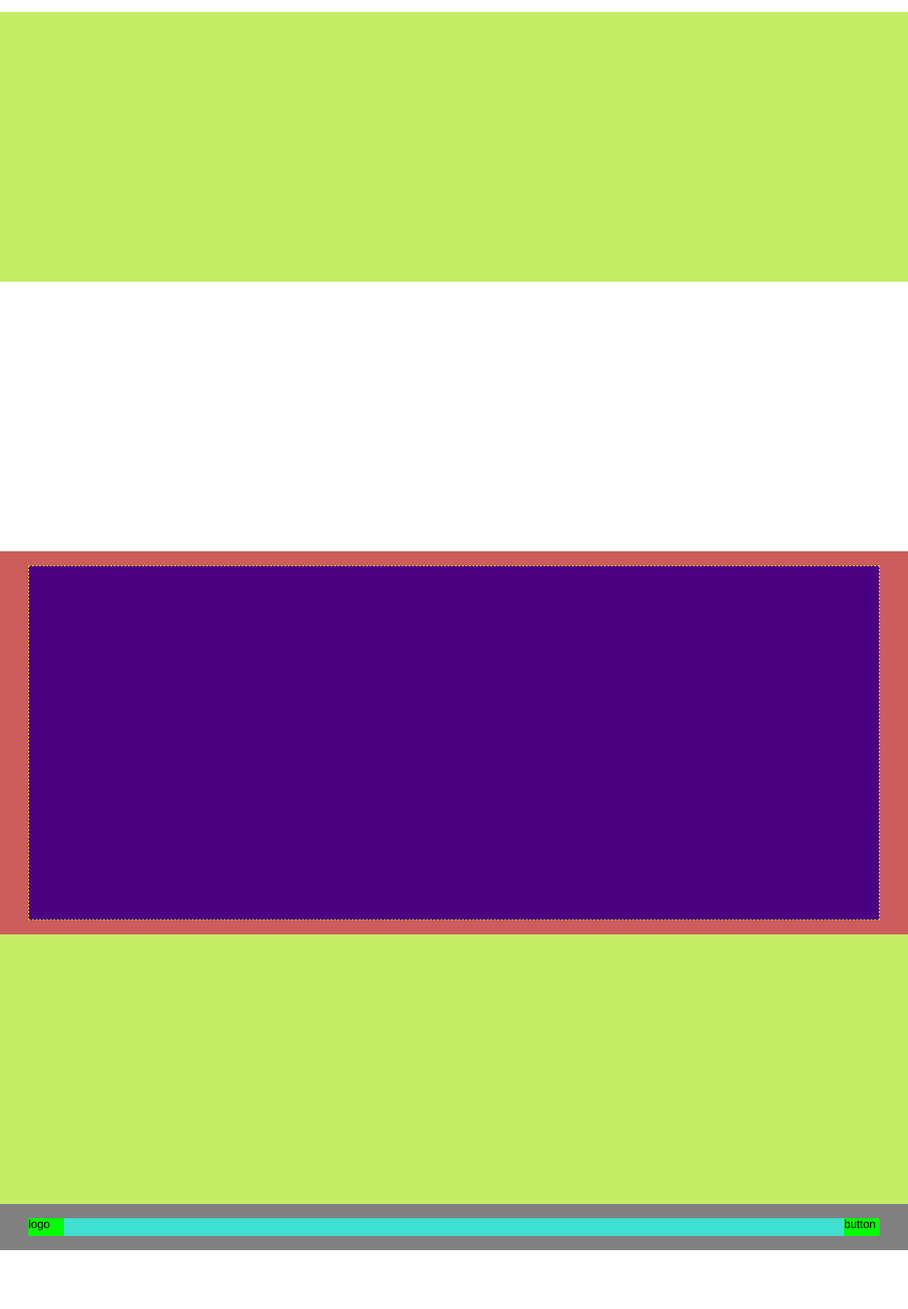
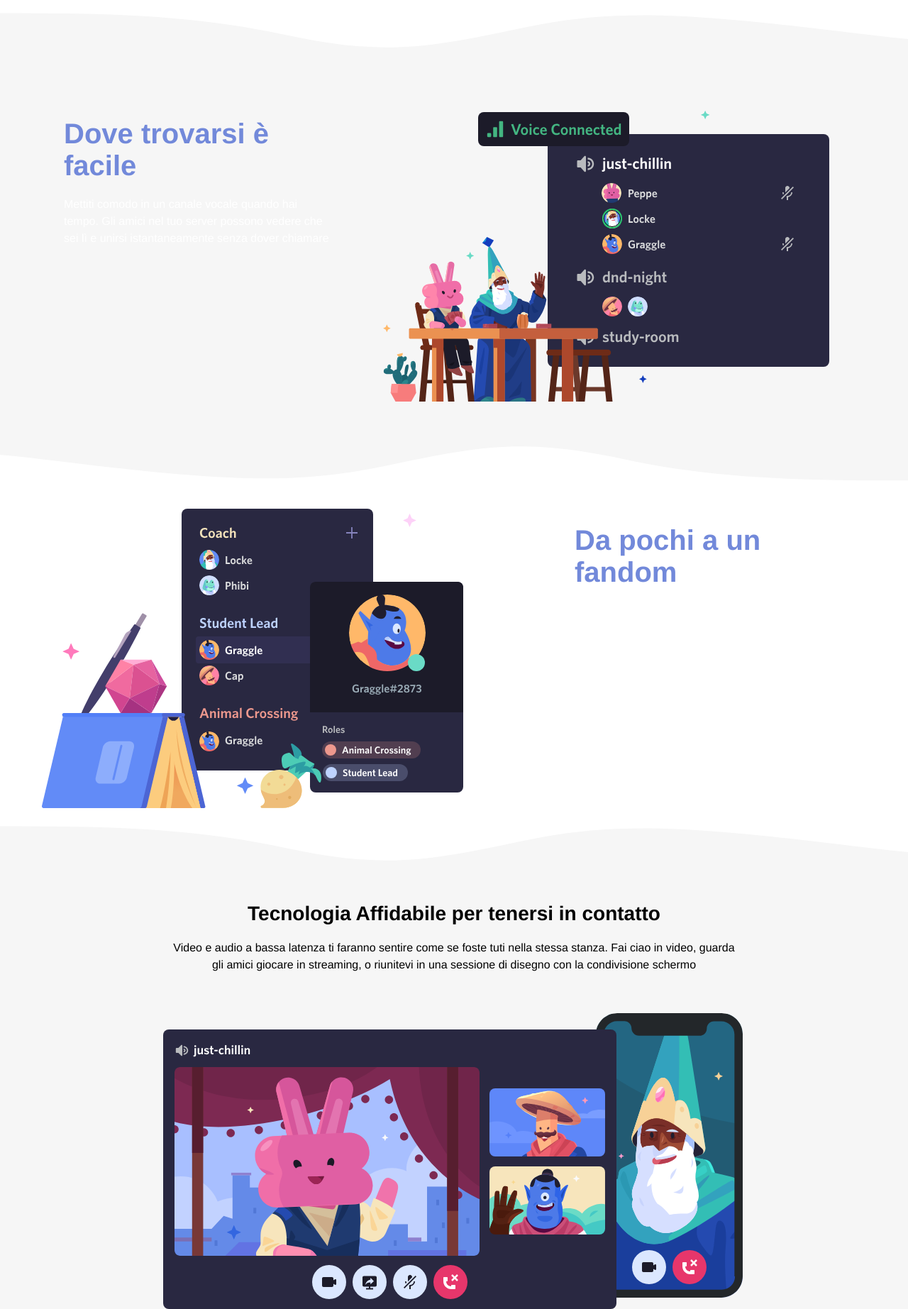
Before and after one commit to lembogeorgex/htmlcss-discord, a plain HTML site: page index.html in a window 1280 px wide. Shown: the part 897-2742 px from the top of the page at 71% size. Before the commit the page ends 2659 px from the top, so only its background shows below. Drawn offline with Linux system fonts and the light colour scheme.

Commit message:
update / footer prep

```diff
--- a/css/style.css
+++ b/css/style.css
@@ -1,9 +1,13 @@
 /* Generics */
+
+body{
+    font-family: Whitney, 'Helvetica Neue', Helvetica, Arial, sans-serif;
+}
+
 *{
     margin: 0;
     padding: 0;
     box-sizing: border-box;
-    font-family: sans-serif;
 }
 
 p{
@@ -26,7 +30,7 @@ header{
 }
 
 footer{
-    background-color: gray;
+    background-color: #23272A
 }
 /* Utilities */
 
@@ -95,11 +99,12 @@ h1{
 .xxlarge{
     width: 100%;
     min-height: 500px;
-    background-color:indigo;
-    border: 1px dashed yellow;
+    text-align: center;
 }
 
-
+.xxlarge h1{
+    font-size: 28px;
+}
 /* Header */
 
 nav{
@@ -141,17 +146,24 @@ a{
 
 }
 
+
+.mac-download{
+    color: white;
+    background-color: #8EA1E1;
+    border: 1px solid transparent;
+    border-radius: 30px;
+    padding: 10px 20px;
+    margin-top: 5px;
+    margin-bottom: 5px;
+}
 /* Sections relative properties*/
 
 .negative{
-    background-color: rgb(196, 237, 100);
+    background-color: rgb(246,246,246);
 
 }
 
-.big{
-    background-color: indianred;
 
-}
 
 #smallfooter{
     width: 100%;
@@ -185,3 +197,37 @@ background-color: rgb(35,39,42);
 color: white;
 
 }
+
+/* Grey Section Properties */
+
+.wave{
+    display: block;
+    color:rgb(246,246,246);
+}
+
+.wave-rotate{
+    rotate: 0.5turn;
+    display: block;
+    color:rgb(246,246,246);
+}
+
+
+.med h1{
+    color: rgb(114,137,218);
+    font-size: 2.5rem;
+}
+
+.med img{
+    width: 25px;
+    display: inline-block;
+}
+
+.xxlarge p{
+   margin-left: 200px;
+   margin-right: 200px;
+}
+
+.med p{
+    display: inline-block;
+    color: white;
+}
--- a/index.html
+++ b/index.html
@@ -1,5 +1,5 @@
 <!DOCTYPE html>
-<html lang="en">
+<html lang="it">
   <head>
     <meta charset="UTF-8" />
     <meta http-equiv="X-UA-Compatible" content="IE=edge" />
@@ -75,30 +75,96 @@
         </div>
       </div>
     </div>
-
+    <svg
+      class="wave"
+      version="1.1"
+      xmlns="http://www.w3.org/2000/svg"
+      viewBox="0 0 1440 100"
+      preserveAspectRatio="none"
+    >
+      <path
+        class="wavePath-haxJK1 animationPaused-2hZ4IO"
+        d="M826.337463,25.5396311 C670.970254,58.655965 603.696181,68.7870267 447.802481,35.1443383 C293.342778,1.81111414 137.33377,1.81111414 0,1.81111414 L0,150 L1920,150 L1920,1.81111414 C1739.53523,-16.6853983 1679.86404,73.1607868 1389.7826,37.4859505 C1099.70117,1.81111414 981.704672,-7.57670281 826.337463,25.5396311 Z"
+        fill="currentColor"
+      ></path>
+    </svg>
     <div class="negative">
       <div class="container flex">
-        <div class="med"></div>
-        <div class="large"></div>
+        <div class="med">
+          <h1>Dove trovarsi è facile</h1>
+          <p>
+            Mettiti comodo in un canale vocale quando hai tempo. Gli amici nel
+            tuo server possono vedere che sei lì e unirsi istantaneamente senza
+            dover chiamare
+          </p>
+        </div>
+        <div class="large"><img src="img/item2.svg" alt="" /></div>
+      </div>
+    </div>
+    <svg
+      class="wave-rotate"
+      version="1.1"
+      xmlns="http://www.w3.org/2000/svg"
+      viewBox="0 0 1440 100"
+      preserveAspectRatio="none"
+    >
+      <path
+        class="wavePath-haxJK1 animationPaused-2hZ4IO"
+        d="M826.337463,25.5396311 C670.970254,58.655965 603.696181,68.7870267 447.802481,35.1443383 C293.342778,1.81111414 137.33377,1.81111414 0,1.81111414 L0,150 L1920,150 L1920,1.81111414 C1739.53523,-16.6853983 1679.86404,73.1607868 1389.7826,37.4859505 C1099.70117,1.81111414 981.704672,-7.57670281 826.337463,25.5396311 Z"
+        fill="currentColor"
+      ></path>
+    </svg>
+    <div class="positive">
+      <div class="container flex">
+        <div class="large"><img src="img/item3.svg" alt="" /></div>
+        <div class="med">
+          <h1>Da pochi a un fandom</h1>
+          <p>
+            Dai inizio a una community di qualsiasi dimensione con strumenti di
+            moderazione e accesso ai membri personalizzabile. Concedi ai membri
+            poteri speciali, crea canali privati, e molto altro.
+          </p>
+        </div>
+      </div>
+    </div>
+    <svg
+      class="wave"
+      version="1.1"
+      xmlns="http://www.w3.org/2000/svg"
+      viewBox="0 0 1440 100"
+      preserveAspectRatio="none"
+    >
+      <path
+        class="wavePath-haxJK1 animationPaused-2hZ4IO"
+        d="M826.337463,25.5396311 C670.970254,58.655965 603.696181,68.7870267 447.802481,35.1443383 C293.342778,1.81111414 137.33377,1.81111414 0,1.81111414 L0,150 L1920,150 L1920,1.81111414 C1739.53523,-16.6853983 1679.86404,73.1607868 1389.7826,37.4859505 C1099.70117,1.81111414 981.704672,-7.57670281 826.337463,25.5396311 Z"
+        fill="currentColor"
+      ></path>
+    </svg>
+    <div class="negative">
+      <div class="container flex">
+        <div class="xxlarge">
+          <h1>Tecnologia Affidabile per tenersi in contatto</h1>
+          <p>
+            Video e audio a bassa latenza ti faranno sentire come se foste tuti
+            nella stessa stanza. Fai ciao in video, guarda gli amici giocare in
+            streaming, o riunitevi in una sessione di disegno con la
+            condivisione schermo
+          </p>
+          <img src="img/item4-big.svg" alt="" />
+          <img src="img/stars.svg" alt="" />
+          <h1>Pronto a iniziare la tua avventura?</h1>
+          <button class="mac-download">&DownArrow; Scarica per Mac</button>
+        </div>
       </div>
     </div>
 
-    <div class="positive">
+    <footer>
       <div class="container flex">
-        <div class="large"></div>
-        <div class="med"></div>
-      </div>
-    </div>
-
-    <div class="big">
-      <div class="container flex">
-        <div class="xxlarge"></div>
-      </div>
-    </div>
-
-    <footer class="negative">
-      <div class="container flex">
-        <div class="med"></div>
+        <div class="med">
+          <h1>Il tuo posto per parlare</h1>
+          <img src="img/ita.png" alt="" />
+          <p>Italiano</p>
+        </div>
         <div class="large flex">
           <div class="small"></div>
           <div class="small"></div>
```
